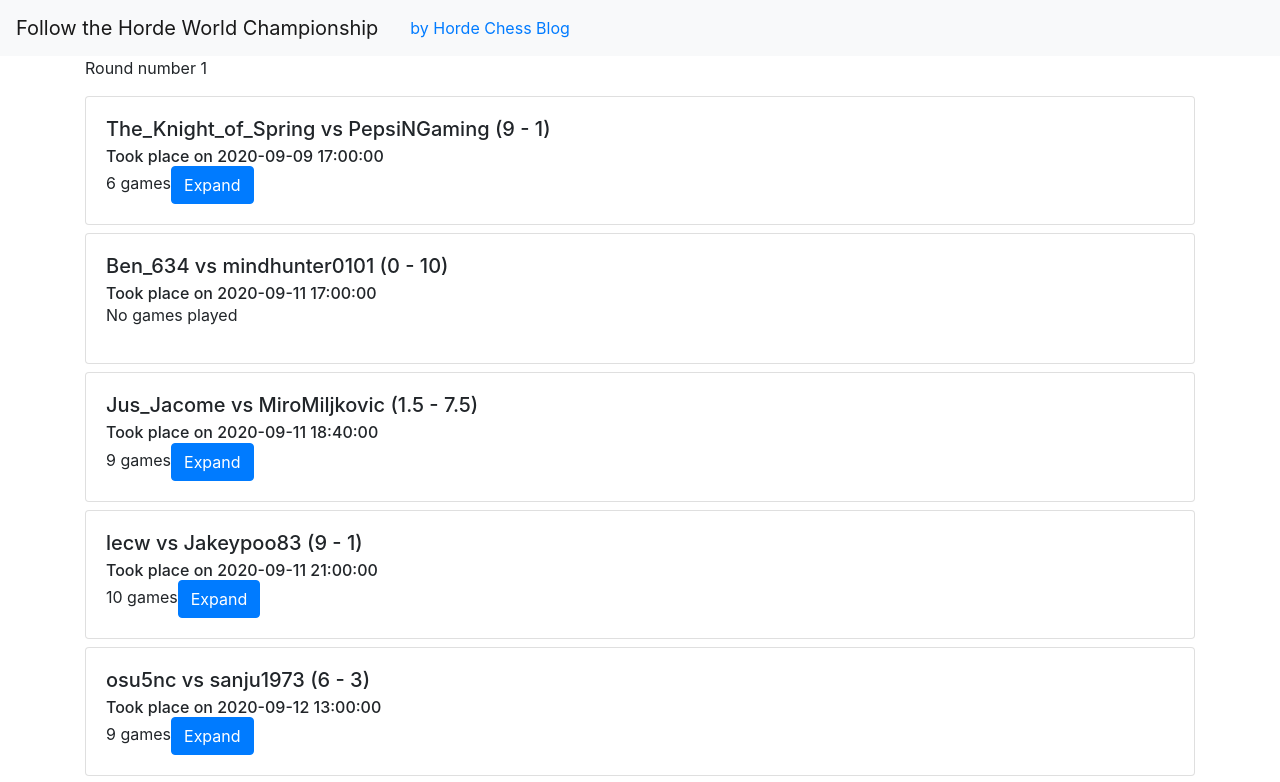
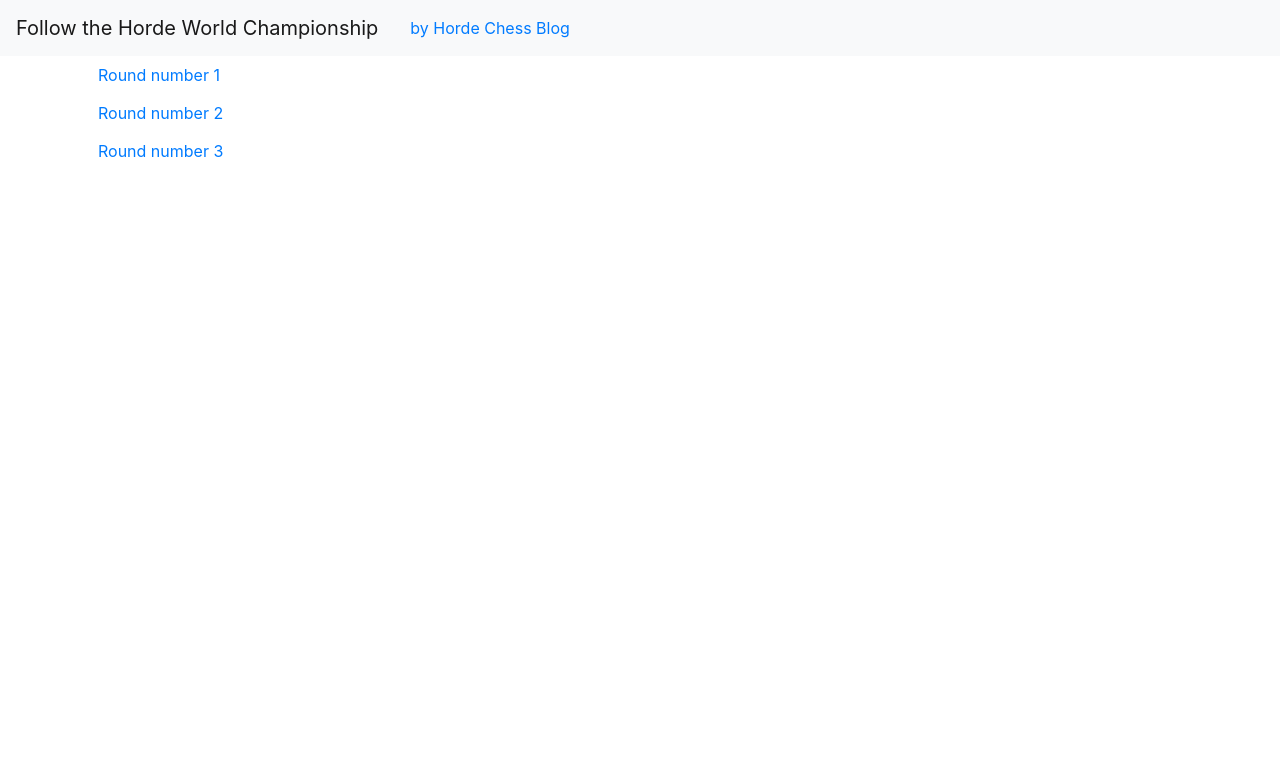
Before and after one commit to R-Peleg/follow_hwc, a React (Create React App) app in the folder follow_hwc_frontend/: page / in a window 1280 px wide. Shown: the top 782 px of the page. Built offline with nearby package versions, Linux system fonts and the light colour scheme.

Commit message:
Small UI touchups

```diff
--- a/follow_hwc_frontend/src/App.js
+++ b/follow_hwc_frontend/src/App.js
@@ -6,6 +6,8 @@ import Navbar from 'react-bootstrap/Navbar';
 import Nav from 'react-bootstrap/Nav'
 import Card from 'react-bootstrap/Card'
 import Container from 'react-bootstrap/Container'
+import Accordion from 'react-bootstrap/Accordion'
+
 
 function Game(props) {
   return <p>
@@ -33,10 +35,11 @@ function Match(props) {
   const [result1, result2] = details.result || [null, null];
   const {games} = details;
 
-  return <Card className="mx-auto my-2">
+  return <Card className="mx-auto my-1">
     <Card.Body>
-    <Card.Title>{opponent1} vs {opponent2} ({result1} - {result2})</Card.Title>
-    <Card.Subtitle>Took place on {details.date}</Card.Subtitle>
+      <Card.Title>{opponent1} vs {opponent2}</Card.Title>
+      <Card.Subtitle>Took place on {details.date}, result {result1} - {result2}</Card.Subtitle>
+
     {
       games.length ?
         <Games ids={games}/> :
@@ -49,10 +52,16 @@ function Match(props) {
 function Round(props) {
   const {number, matches} = props;
 
-  return <>
-    <p>Round number {number}</p>
-    {matches?.map(m => <Match details={m}></Match>)}
-  </>
+  return <div>
+    <Accordion.Toggle as={Button} variant="link" eventKey={number}>
+      Round number {number}
+    </Accordion.Toggle>
+    <Accordion.Collapse eventKey={number}>
+      <div>
+        {matches?.map(m => <Match details={m}></Match>)}
+      </div>
+    </Accordion.Collapse>
+  </div>
 }
 
 class Matches extends React.Component {
@@ -90,7 +99,9 @@ class Matches extends React.Component {
     <h1>Matches:</h1>
     {isLoaded || <p>Loading...</p>}
     {error && <p>Error: {error?.toString()}</p>}
-    {rounds?.rounds?.map(r => <Round {...r}/>)}
+    <Accordion>
+      {rounds?.rounds?.map(r => <Round {...r}/>)}
+    </Accordion>
     </>;
   }
 }
```
